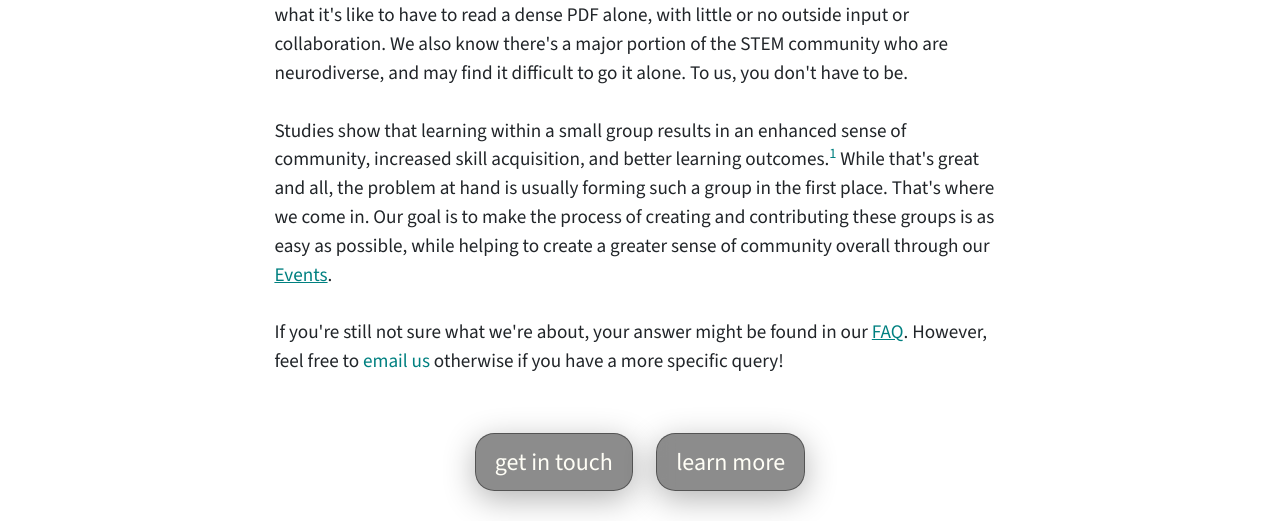
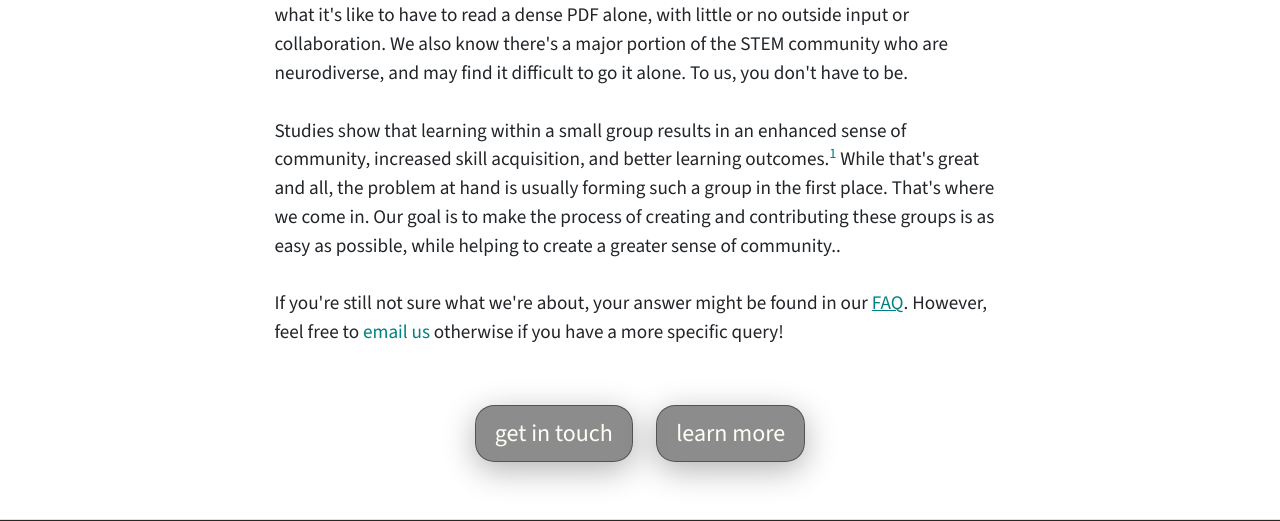
Before and after one commit to brian2001dineen-afk/likeminds, a Django app: page / in a window 1280 px wide. Shown: the part 1478-1999 px from the top of the page. Run offline with Django 4.2, Linux system fonts and the light colour scheme; some web fonts are replaced.

Commit message:
Bug fixes with CSS and dead links

```diff
--- a/home/templates/home/home.html
+++ b/home/templates/home/home.html
@@ -120,7 +120,7 @@
                             such a group in the first place. That's where we come in. Our goal
                             is to make the process of creating and contributing these groups
                             is as easy as possible, while helping to create a greater sense of
-                            community overall through our <a href="{% url 'events' %}">Events</a>.
+                            community.</a>.
                         </p>
                         <p class="mb-4">
                             If you're still not sure what we're about, your answer might be
@@ -326,8 +326,7 @@
                                         This is a hard question to answer, and will vary depending
                                         on the people you're with. To keep your group coming back to
                                         the site, we recommend for all members to try to actively
-                                        engage with our
-                                        <a href="{% url 'events' %}">site events</a>.
+                                        engage with your group page.
                                     </p>
                                     <p>
                                         In terms of communication and collaboration with your group,
--- a/templates/account/login.html
+++ b/templates/account/login.html
@@ -57,15 +57,11 @@
                                     {% if form.password.errors %}<div class="text-danger">{{ form.password.errors }}</div>{% endif %}
                                 </div>
                             </div>
-                            {% if form.non_field_errors %}<div class="mb-3 text-danger">{{ form.non_field_errors }}</div>{% endif %}
-                            {% if form.errors %}<div class="mb-3 text-danger">{{ form.errors }}</div>{% endif %}
                             {% if redirect_field_value %}
                                 <input type="hidden"
                                        name="{{ redirect_field_name }}"
                                        value="{{ redirect_field_value }}" />
                             {% endif %}
-                            <a class="button btn secondaryAction"
-                               href="{% url 'account_reset_password' %}">{% trans "Forgot Password?" %}</a>
                             <button type="submit" class="primaryAction btn btn-lg frost-btn-dark">{% trans "Sign In" %}</button>
                         </form>
                     {% endblock content %}
--- a/templates/base.html
+++ b/templates/base.html
@@ -1,5 +1,5 @@
 <!-- prettier-ignore -->
-{% load static %} {% url 'home' as home_url %} {% url 'clubs' as clubs_url %} {% url 'events' as events_url %} {% url 'create' as create_url %} {% url 'my_clubs' as my_clubs_url %} {% url 'account_login' as login_url %} {% url 'account_signup' as signup_url %} {% url 'account_logout' as logout_url %}
+{% load static %} {% url 'home' as home_url %} {% url 'clubs' as clubs_url %}  {% url 'create' as create_url %} {% url 'my_clubs' as my_clubs_url %} {% url 'account_login' as login_url %} {% url 'account_signup' as signup_url %} {% url 'account_logout' as logout_url %}
 <!DOCTYPE html>
 <html lang="en">
    <head>
@@ -74,14 +74,6 @@
                         aria-current="{% if request.path == create_url %}page{% endif %}"
                         href="{% url 'create' %}"
                         >Create a Club</a
-                     >
-                  </li>
-                  <li class="nav-item">
-                     <a
-                        class="nav-link {% if request.path == events_url %}active{% endif %}"
-                        aria-current="{% if request.path == events_url %}page{% endif %}"
-                        href="{% url 'events' %}"
-                        >Events</a
                      >
                   </li>
                   <li class="nav-item">
@@ -217,7 +209,6 @@
                      exploring science, technology, engineering, and mathematics
                      together.
                   </p>
-                  <!-- TODO: fix dead links and clean up elements -->
                   <div class="d-flex gap-3">
                      <a
                         href="https://www.linkedin.com/in/brian-dineen-62641529a"
@@ -301,7 +292,7 @@
          }
       </script>
       <script>
-         // Auto-dismiss overlay messages after 4 seconds
+         // Auto-dismiss overlay messages after 3 seconds
          document.addEventListener("DOMContentLoaded", function () {
             document
                .querySelectorAll(".site-messages .alert")
@@ -314,7 +305,7 @@
                         // Fallback: remove element if Bootstrap is unavailable
                         if (el && el.parentNode) el.parentNode.removeChild(el);
                      }
-                  }, 2000);
+                  }, 3000);
                });
          });
       </script>
```
Also changed, not shown: templates/account/signup.html (+0 -9 lines), templates/account/signup_bak.html (deleted, +0 -21 lines).
